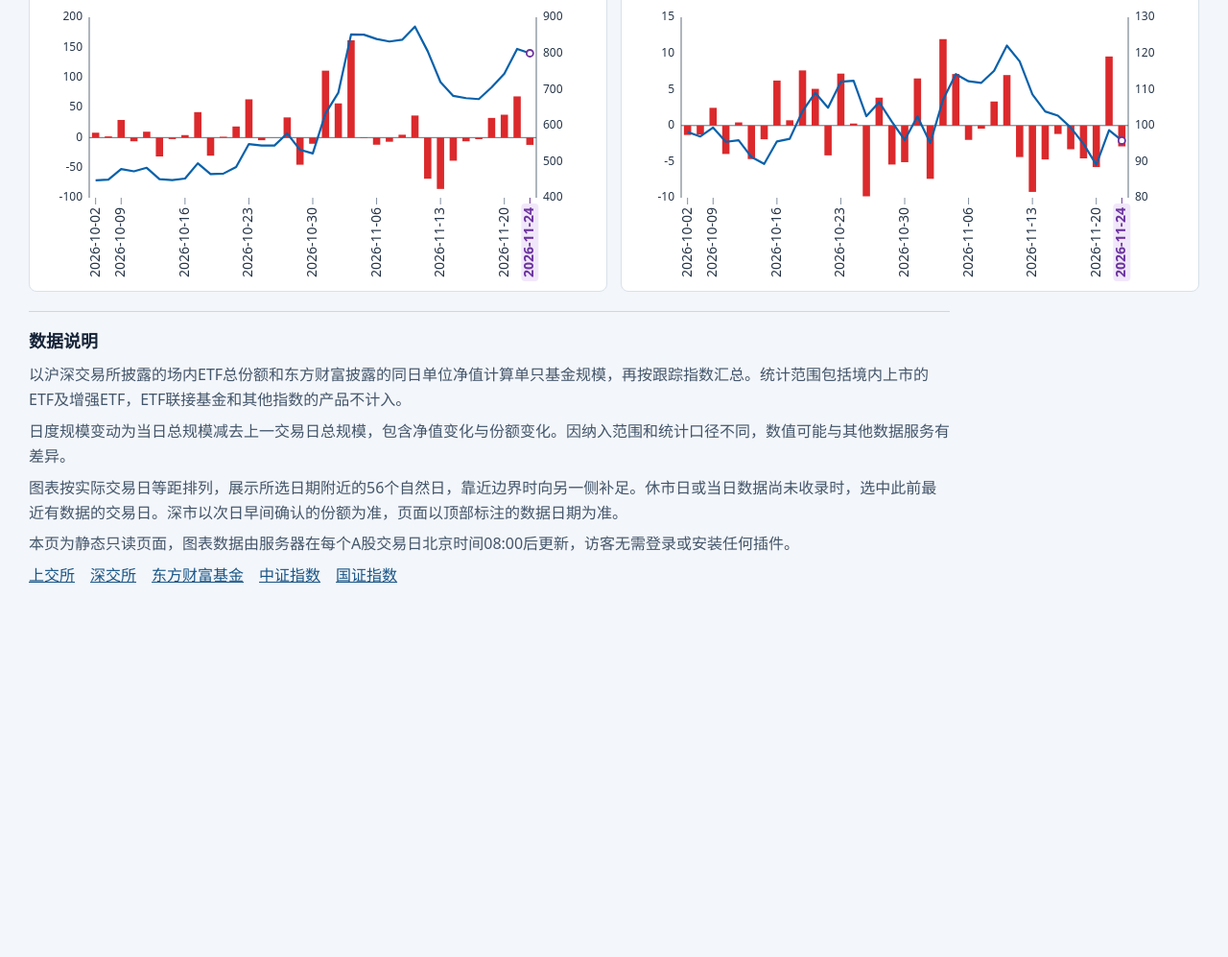
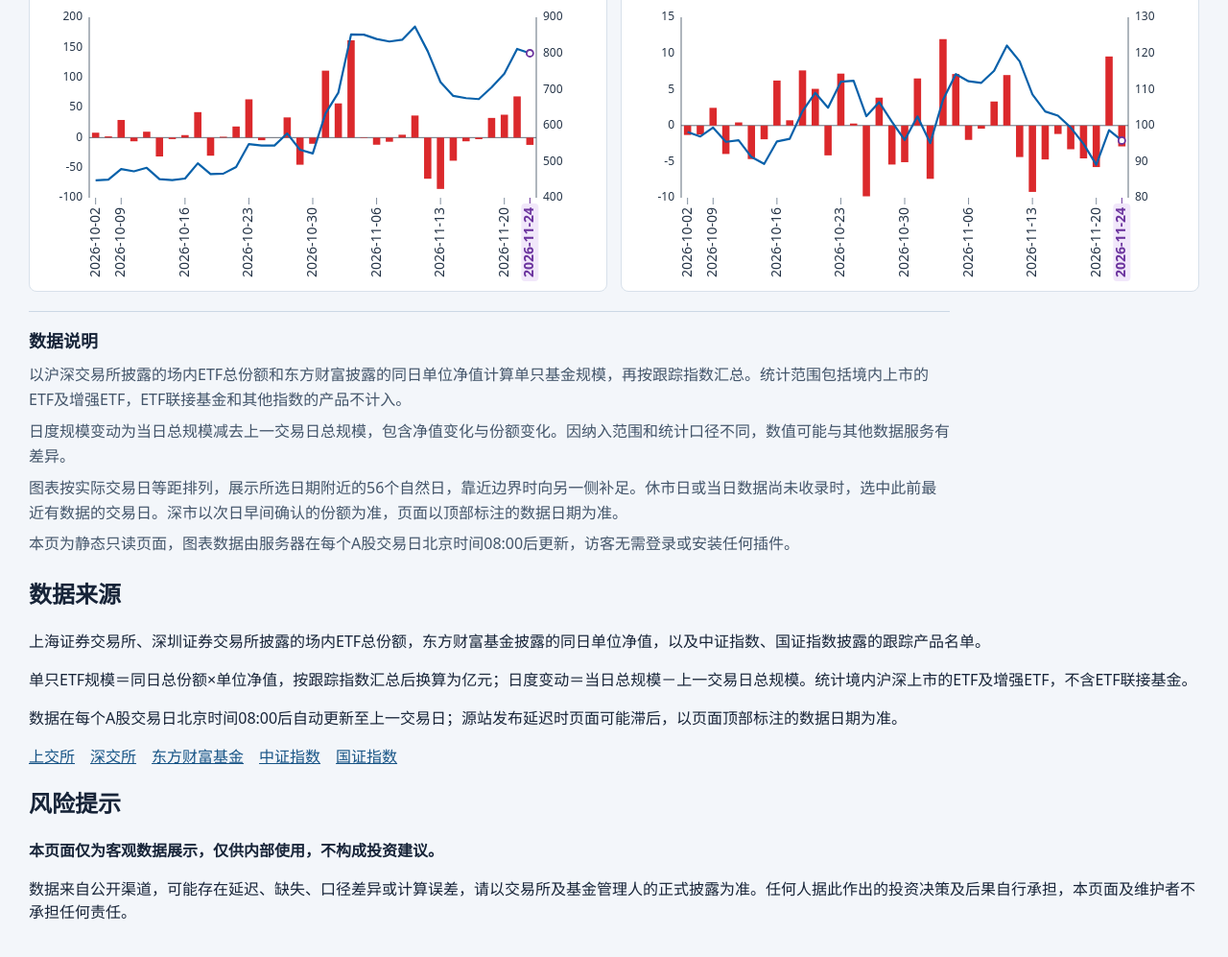
Before and after one commit to huangqizhuo-ecnu/wide-etf-dashboard, a plain HTML site: page public/index.html in a window 1280 px wide. Shown: the part 1423-2420 px from the top of the page at 96% size. Before the commit the page ends 2085 px from the top, so only its background shows below. Drawn offline with Linux system fonts and the light colour scheme; no server answers.

Commit message:
扩展历史至 2024-10-15，补充数据来源与风险提示

```diff
--- a/public/index.html
+++ b/public/index.html
@@ -5,7 +5,7 @@
   <meta name="viewport" content="width=device-width, initial-scale=1">
   <meta name="theme-color" content="#102844">
   <title>宽基ETF规模跟踪</title>
-  <meta name="description" content="查看8个宽基指数所跟踪ETF的总规模与日度变动，支持自2026年起按日期浏览。">
+  <meta name="description" content="查看8个宽基指数所跟踪ETF的总规模与日度变动，支持自2024年10月起按日期浏览。">
   <link rel="stylesheet" href="./style.css">
   <script type="module" src="./dashboard.js"></script>
 </head>
@@ -23,7 +23,7 @@
     <section class="toolbar" aria-label="日期选择">
       <div class="date-controls">
         <label for="date">查看日期</label>
-        <input id="date" type="date" min="2026-01-01" disabled>
+        <input id="date" type="date" min="2024-10-15" disabled>
         <button id="latest" type="button" disabled>回到最新</button>
       </div>
       <div id="range" class="range" role="status" aria-live="polite">正在读取交易日数据…</div>
@@ -41,7 +41,18 @@
       <p>日度规模变动为当日总规模减去上一交易日总规模，包含净值变化与份额变化。因纳入范围和统计口径不同，数值可能与其他数据服务有差异。</p>
       <p>图表按实际交易日等距排列，展示所选日期附近的56个自然日，靠近边界时向另一侧补足。休市日或当日数据尚未收录时，选中此前最近有数据的交易日。深市以次日早间确认的份额为准，页面以顶部标注的数据日期为准。</p>
       <p>本页为静态只读页面，图表数据由服务器在每个A股交易日北京时间08:00后更新，访客无需登录或安装任何插件。</p>
+    </section>
+    <section class="notice" aria-labelledby="source-title">
+      <h2 id="source-title">数据来源</h2>
+      <p>上海证券交易所、深圳证券交易所披露的场内ETF总份额，东方财富基金披露的同日单位净值，以及中证指数、国证指数披露的跟踪产品名单。</p>
+      <p>单只ETF规模＝同日总份额×单位净值，按跟踪指数汇总后换算为亿元；日度变动＝当日总规模－上一交易日总规模。统计境内沪深上市的ETF及增强ETF，不含ETF联接基金。</p>
+      <p>数据在每个A股交易日北京时间08:00后自动更新至上一交易日；源站发布延迟时页面可能滞后，以页面顶部标注的数据日期为准。</p>
       <p class="source-links"><a href="https://www.sse.com.cn/market/funddata/volumn/etfvolumn/" target="_blank" rel="noopener">上交所</a><a href="https://www.szse.cn/market/fund/volume/etf/index.html" target="_blank" rel="noopener">深交所</a><a href="https://fund.eastmoney.com/" target="_blank" rel="noopener">东方财富基金</a><a href="https://www.csindex.com.cn/" target="_blank" rel="noopener">中证指数</a><a href="https://www.cnindex.com.cn/" target="_blank" rel="noopener">国证指数</a></p>
+    </section>
+    <section class="notice risk" aria-labelledby="risk-title">
+      <h2 id="risk-title">风险提示</h2>
+      <p><strong>本页面仅为客观数据展示，仅供内部使用，不构成投资建议。</strong></p>
+      <p>数据来自公开渠道，可能存在延迟、缺失、口径差异或计算误差，请以交易所及基金管理人的正式披露为准。任何人据此作出的投资决策及后果自行承担，本页面及维护者不承担任何责任。</p>
     </section>
   </main>
 </body>
```
